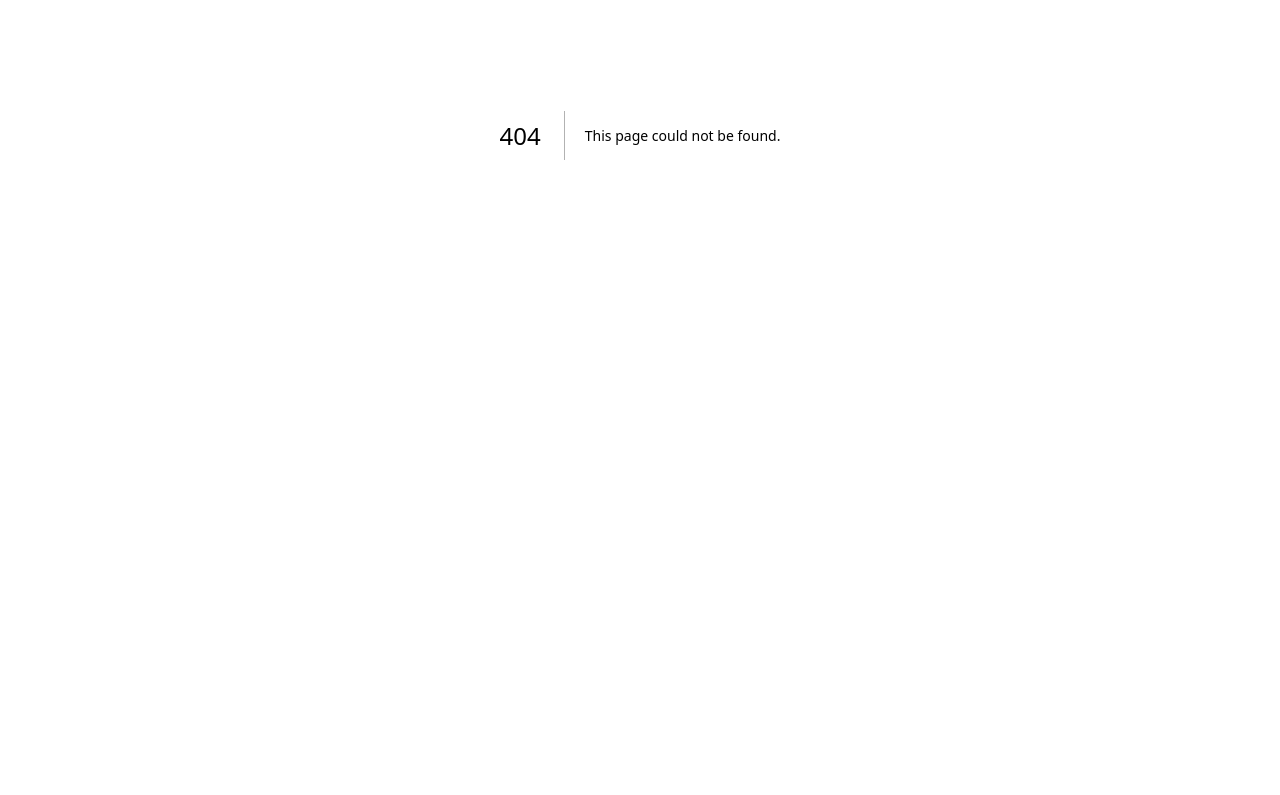
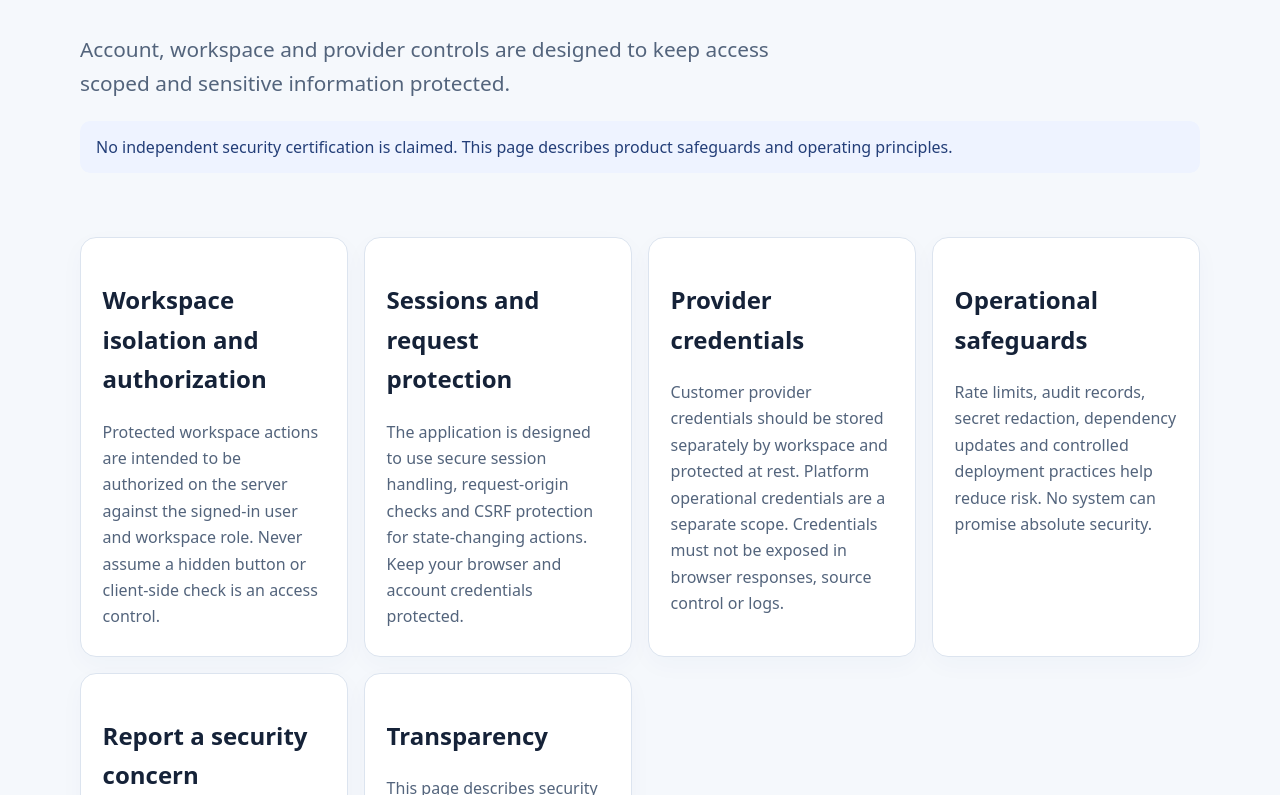
Before and after one commit to haseeb1984/Outreach-Marketing-Agent, a Next.js app in the folder frontend/: page /security in a window 1280 px wide. Before the commit this address had no page. Shown: the part 265-1060 px from the top of the page. Before the commit the page ends 800 px from the top, so only its background shows below. Built offline with nearby package versions, Linux system fonts and the light colour scheme.

Commit message:
Add public marketing and trust pages

```diff
--- /dev/null
+++ b/frontend/app/security/page.tsx
@@ -0,0 +1,12 @@
+import type { Metadata } from "next";
+import { SiteHeader, SiteFooter } from "../components/site-chrome";
+export const metadata: Metadata = { title: "Security", description: "Security principles and responsible account practices for the platform." };
+const sections:[string,string][]=[
+["Workspace isolation and authorization","Protected workspace actions are intended to be authorized on the server against the signed-in user and workspace role. Never assume a hidden button or client-side check is an access control."],
+["Sessions and request protection","The application is designed to use secure session handling, request-origin checks and CSRF protection for state-changing actions. Keep your browser and account credentials protected."],
+["Provider credentials","Customer provider credentials should be stored separately by workspace and protected at rest. Platform operational credentials are a separate scope. Credentials must not be exposed in browser responses, source control or logs."],
+["Operational safeguards","Rate limits, audit records, secret redaction, dependency updates and controlled deployment practices help reduce risk. No system can promise absolute security."],
+["Report a security concern","Please report suspected vulnerabilities through the support channel published by the operator. Include a concise description and reproduction steps, but do not include real credentials, personal data or exploit payloads that affect other users."],
+["Transparency","This page describes security principles and intended safeguards, not a third-party certification or guarantee. Confirm the current deployment, controls and incident-response contact before making compliance claims."]
+];
+export default function SecurityPage(){return <><SiteHeader/><main className="wrap"><section className="page-head"><p className="eyebrow">Trust and protection</p><h1>Security at every layer.</h1><p className="lead">Account, workspace and provider controls are designed to keep access scoped and sensitive information protected.</p><p className="notice" role="note">No independent security certification is claimed. This page describes product safeguards and operating principles.</p></section><div className="cards">{sections.map(([h,b])=><article className="card" key={h}><h2>{h}</h2><p>{b}</p></article>)}</div></main><SiteFooter/></>;}
```
